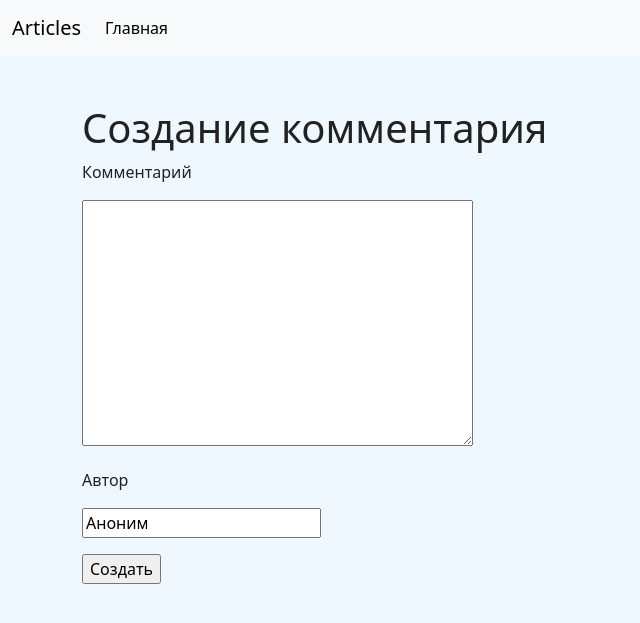
After one commit to k2Raven/article_projects, a Django app: page /article/1/comment/add/ in a window 1280 px wide. The commit adds this page. Shown: the top 623 px of the page, without its empty margins (0-640 px from the left). Run offline with Django 5.2, Linux system fonts and the light colour scheme.

Commit message:
реализовали создание комментария, создали модельную форму для комментария

```diff
--- a/source/webapp/forms/__init__.py
+++ b/source/webapp/forms/__init__.py
@@ -1,2 +1,3 @@
 from .articles import ArticleForm
 from .search_form import SearchForm
+from .comments import CommentForm
--- a/source/webapp/forms/comments.py
+++ b/source/webapp/forms/comments.py
@@ -0,0 +1,9 @@
+from django import forms
+
+from webapp.models import Comment
+
+
+class CommentForm(forms.ModelForm):
+    class Meta:
+        model = Comment
+        fields = ('text','author')
--- a/source/webapp/templates/articles/article_create.html
+++ b/source/webapp/templates/articles/article_create.html
@@ -5,6 +5,6 @@
 <h1>Создание Статьи</h1>
 
 <form action="{% url 'article_add' %}" method="post">
-    {% include 'partial/article_form.html' with button_text="Создать" %}
+    {% include 'partial/form.html' with button_text="Создать" %}
 </form>
 {% endblock %}
--- a/source/webapp/templates/articles/article_update.html
+++ b/source/webapp/templates/articles/article_update.html
@@ -5,6 +5,6 @@
 <h1>Изменение Статьи "{{ article.title }}"</h1>
 
 <form action="" method="post">
-    {% include 'partial/article_form.html' with button_text="Изменить" %}
+    {% include 'partial/form.html' with button_text="Изменить" %}
 </form>
 {% endblock %}
--- a/source/webapp/templates/articles/article_view.html
+++ b/source/webapp/templates/articles/article_view.html
@@ -7,6 +7,9 @@
     </li>
     <li class="nav-item">
         <a class="nav-link" href="{% url 'article_delete' article.id %}">Удалить</a>
+    </li>
+    <li class="nav-item">
+        <a class="nav-link" href="{% url 'comment_add'  article.id  %}">Добавить комментарий</a>
     </li>
 {% endblock %}
 
--- /dev/null
+++ b/source/webapp/templates/comments/comment_create.html
@@ -0,0 +1,10 @@
+{% extends "base.html" %}
+{% block title %}Создание комментария{% endblock %}
+
+{% block content %}
+<h1>Создание комментария</h1>
+
+<form action="" method="post">
+    {% include 'partial/form.html' with button_text="Создать" %}
+</form>
+{% endblock %}
--- a/source/webapp/urls.py
+++ b/source/webapp/urls.py
@@ -1,6 +1,6 @@
-
 from django.urls import path
-from webapp.views import ArticleListView, ArticleCreateView, ArticleDetailView, ArticleUpdateView, ArticleDeleteView
+from webapp.views import ArticleListView, ArticleCreateView, ArticleDetailView, ArticleUpdateView, ArticleDeleteView, \
+    CommentsCreateView
 
 urlpatterns = [
     path('', ArticleListView.as_view(), name='articles'),
@@ -8,4 +8,5 @@ urlpatterns = [
     path('article/<int:pk>/', ArticleDetailView.as_view(), name='article_detail'),
     path('article/<int:pk>/update/', ArticleUpdateView.as_view(), name='article_update'),
     path('article/<int:pk>/delete/', ArticleDeleteView.as_view(), name='article_delete'),
+    path('article/<int:pk>/comment/add/', CommentsCreateView.as_view(), name='comment_add'),
 ]
--- a/source/webapp/views/__init__.py
+++ b/source/webapp/views/__init__.py
@@ -3,3 +3,5 @@ from .articles import (ArticleListView,
                        ArticleDetailView,
                        ArticleUpdateView,
                        ArticleDeleteView)
+
+from .comments import CommentsCreateView
--- a/source/webapp/views/comments.py
+++ b/source/webapp/views/comments.py
@@ -0,0 +1,28 @@
+from django.shortcuts import get_object_or_404, redirect
+from django.urls import reverse
+from django.views.generic import CreateView
+
+from webapp.forms import CommentForm
+from webapp.models import Comment, Article
+
+
+class CommentsCreateView(CreateView):
+    model = Comment
+    template_name = 'comments/comment_create.html'
+    form_class = CommentForm
+
+    # def form_valid(self, form):
+    #     article = get_object_or_404(Article, pk=self.kwargs['pk'])
+    #     form.instance.article = article
+    #     return super().form_valid(form)
+
+    def form_valid(self, form):
+        article = get_object_or_404(Article, pk=self.kwargs['pk'])
+        self.object = form.save(commit=False)
+        self.object.article = article
+        self.object.save()
+        # form.save_m2m() Только если есть связь многие ко многим
+        return redirect(article.get_absolute_url())
+
+    # def get_success_url(self):
+    #     return reverse('article_detail', kwargs={'pk': self.object.article.pk})
```
Also changed, not shown: source/webapp/templates/partial/form.html (renamed from source/webapp/templates/partial/article_form.html).
